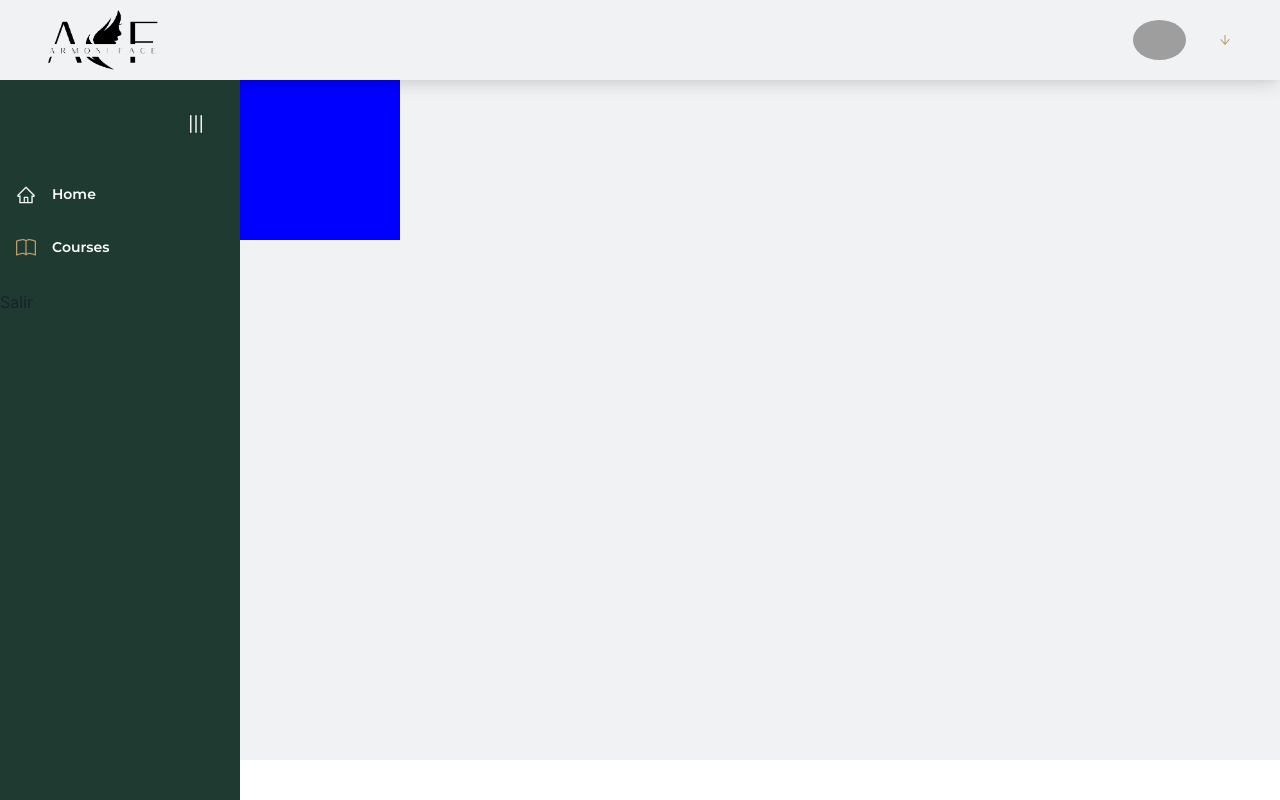
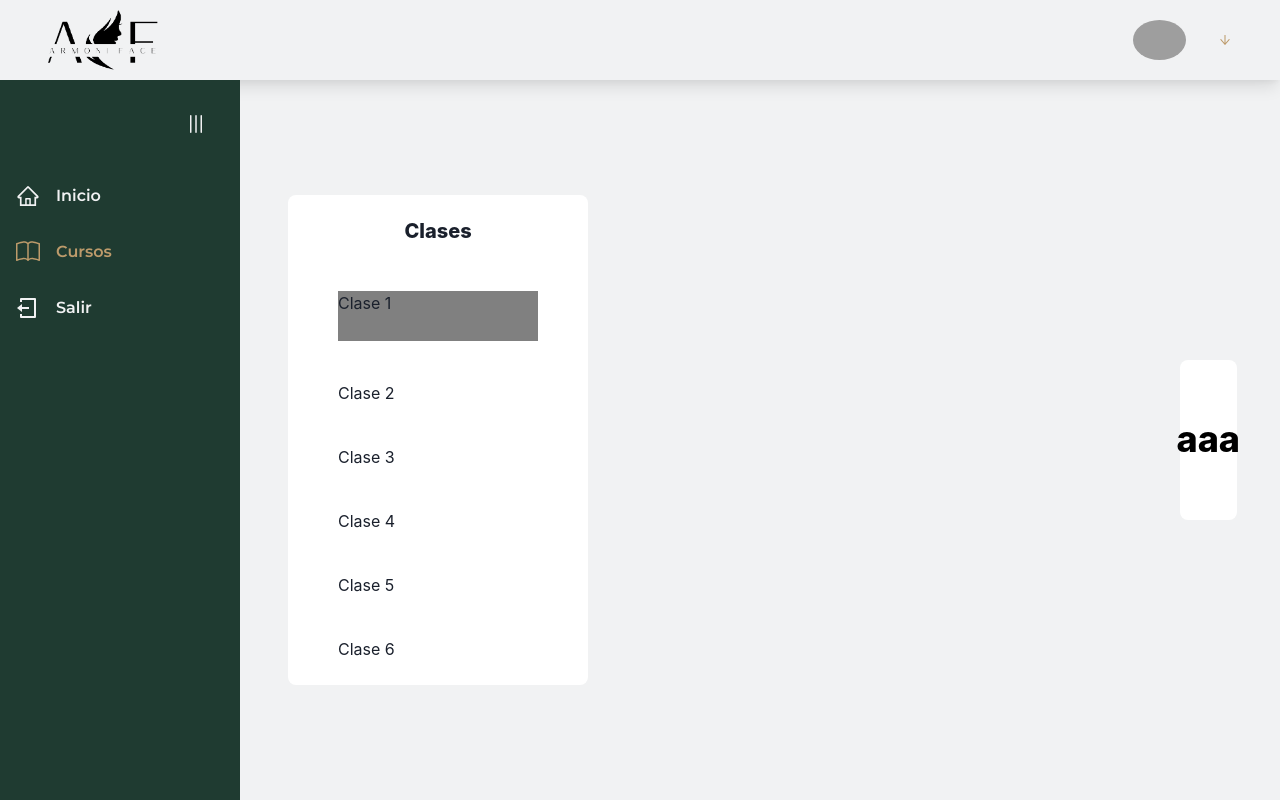
Before and after one commit to LuchoQQ/armoniface, a Next.js app: page /courses in a window 1280 px wide. Both pictures are taken after a click on the icon 28 px from the left and 124 px from the top of the page. Built offline with nearby package versions, Linux system fonts and the light colour scheme; no server answers; grey boxes are pictures that could not be loaded.

Commit message:
creating courses layout

```diff
--- a/pages/courses.tsx
+++ b/pages/courses.tsx
@@ -1,5 +1,6 @@
-import { Flex } from "@chakra-ui/react";
+import { Box, Flex, Heading, Text, Grid } from "@chakra-ui/react";
 import { useTheme } from "@emotion/react";
+import { useSession } from "next-auth/react";
 import React, { useState } from "react";
 import Container from "../src/components/Container";
 import Navbar from "../src/components/Navbar";
@@ -9,13 +10,34 @@ import IndexLayout from "../src/views/IndexLayout";
 const Courses: React.FC = () => {
     const theme: any = useTheme();
     const [open, setOpen] = useState(false);
+    const { data: session, status } = useSession();
+
     return (
         <>
             <Navbar />
-            <Flex>
+            <Flex w="100vw" h="100vh">
                 <Sidebar open={open} setOpen={setOpen} />
                 <Container open={open} setOpen={setOpen}>
-                    <Flex w="10rem" h="10rem" bg="blue"></Flex>
+                <Flex align="center" w="100%" h="100%" position="relative">
+                            <Flex flexDirection="column" align="center" ml="12">
+                                <Flex bgColor="white" gap="12" w="300px" align="center" zIndex="0" borderRadius="lg" flexDirection="column">
+                                <Heading as="h3" mt="6" size="md" fontWeight="extrabold">Clases</Heading>
+                                <Flex flexDirection="column" gap="10" mb="6">
+                                    <Text bg="gray" w="200px" h="50px" p="auto">Clase 1</Text>
+                                    <Text>Clase 2</Text>
+                                    <Text>Clase 3</Text>
+                                    <Text>Clase 4</Text>
+                                    <Text>Clase 5</Text>
+                                    <Text>Clase 6</Text>
+                                </Flex>
+                                </Flex>
+                            </Flex>
+                            <Flex flexDirection="column" align="center" position="absolute" right="10">
+                                <Flex w="90%" h="10rem" bgColor="white" zIndex="2" borderRadius="lg" align="center" justify="center">
+                                    <Heading as="h3" size="xl" fontWeight="extrabold" color="#000">aaa</Heading>
+                                </Flex>
+                            </Flex>
+                        </Flex>
                 </Container>
             </Flex>
         </>
--- a/pages/index.tsx
+++ b/pages/index.tsx
@@ -26,7 +26,6 @@ const Home: NextPage<Props> = (props) => {
     useEffect(() => {
         setWidth(window.innerWidth);
     }, []);
-    const theme: any = useTheme();
     const [open, setOpen] = useState(false);
 
     if (session) {
@@ -39,13 +38,13 @@ const Home: NextPage<Props> = (props) => {
                     <Container open={open} setOpen={setOpen}>
                         <Flex flexDirection="column" align="center">
                             <Flex bgColor="tertiary" w="100%" h="120px" align="center" justify="center" zIndex="0">
-                            <Heading as="h1" size="md" fontWeight="extrabold" color="white" mb="6">Home</Heading>
+                            <Heading as="h1" size="md" fontWeight="extrabold" color="white" mb="6">Inicio</Heading>
                             </Flex>
                             <Flex mt="-6" w="90%" h="10rem" bgColor="white" zIndex="2" borderRadius="md" align="center" justify="center">
                                 <Heading as="h2" size="xl" fontWeight="extrabold" color="#000">Welcome back, {session?.user?.name}! You fucking piece of shit</Heading>
                             </Flex>
                             <Flex mt="8">
-                                <Grid templateColumns="repeat(4, 1fr)" gap={14} mt="6">
+                                <Grid templateColumns="repeat(4, 1fr)" gap={8} mt="6">
                                     <Box w="250px" h="10rem" bgColor="white" borderRadius="md" p="6">
                                         <Heading as="h3" size="md" fontWeight="extrabold" color="#000">Your Profile</Heading>
                                         <Text mt="2">Name: {session?.user?.name}</Text>
--- a/src/components/Sidebar.tsx
+++ b/src/components/Sidebar.tsx
@@ -4,7 +4,7 @@ import React from "react";
 import { AiOutlineHome } from "react-icons/ai";
 import SidebarLink from "./SidebarLink";
 import { BsBook } from "react-icons/bs";
-import { RiAdminLine } from "react-icons/ri";
+import { RiAdminLine, RiLogoutBoxLine } from "react-icons/ri";
 import { HiBars3 } from "react-icons/hi2";
 import { useSession, signOut } from "next-auth/react";
 type Props = {
@@ -12,15 +12,14 @@ type Props = {
     setOpen: React.Dispatch<React.SetStateAction<boolean>>;
 };
 const Sidebar: React.FC<Props> = ({ open, setOpen }) => {
-    const theme: any = useTheme();
     const { data: session, status } = useSession();
 
     return (
         <>
             <Flex
                 w={open ? "15rem" : "4rem"}
-                h="90vh"
-                bg={theme.colors.primary}
+                h="100vh"
+                bg="primary"
                 flexDir="column"
                 py="2rem"
                 gap="2rem"
@@ -48,24 +47,34 @@ const Sidebar: React.FC<Props> = ({ open, setOpen }) => {
                 <SidebarLink
                     icon={AiOutlineHome}
                     path="/"
-                    text="Home"
+                    text="Inicio"
                     display={open}
                 />
                 <SidebarLink
                     icon={BsBook}
                     path="/courses"
-                    text="Courses"
+                    text="Cursos"
                     display={open}
                 />
                 {session?.user?.email === "admin@admin.com" && (
                     <SidebarLink
                         icon={RiAdminLine}
                         path="/backoffice"
-                        text="Backoffice"
+                        text="Administrar"
                         display={open}
                     />
                 )}
-                <Text onClick={() => signOut()}>Salir</Text>
+                <SidebarLink
+                    icon={RiLogoutBoxLine}
+                    path=""
+                    text="Salir"
+                    display={open}
+                    onClick={() => signOut()}
+                />
+                {/* <Flex>
+                <Icon as={AiOutlineHome} fill="#f1f2f3" fontSize="2xl" onClick={() => signOut()}/>
+
+                </Flex> */}
             </Flex>
         </>
     );
--- a/src/components/SidebarLink.tsx
+++ b/src/components/SidebarLink.tsx
@@ -10,30 +10,30 @@ type Props = {
     text: string;
     path: string;
     display: boolean;
+    onClick?: () => void;
 };
 
-const SidebarLink: React.FC<Props> = ({ icon, path, text, display }) => {
-    const theme: any = useTheme();
+const SidebarLink: React.FC<Props> = ({ icon, path, text, display, onClick }) => {
     const router = useRouter().pathname;
 
     return (
         <>
-            <Link href={path}>
+            <Link href={path} onClick={onClick}>
                 <Flex justifyContent="start" gap="1rem" pl="1rem">
                     <Icon
                         as={icon}
                         alignSelf="center"
-                        fontSize="xl"
+                        fontSize="2xl"
                         fill={
-                            path === router ? theme.colors.secondary : "#f1f2f3"
+                            path === router ? "secondary" : "#f1f2f3"
                         }
                     />
                     <Text
-                        fontFamily={theme.fonts.tertiary}
-                        color="#fff"
+                        fontFamily="tertiary"
+                        color={path === router ? "secondary" : "#f1f2f3"}
                         alignSelf="center"
                         display={display ? "block" : "none"}
-                        fontSize="sm"
+                        fontSize="md"
                     >
                         {text}
                     </Text>
```
